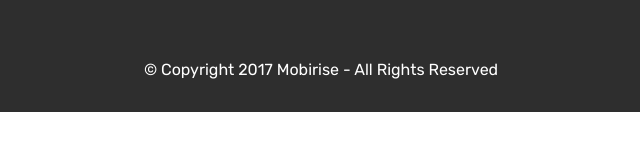
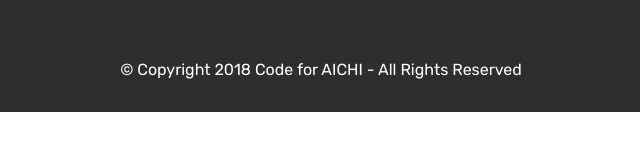
Before and after one commit to code4aichi/maptest, a plain HTML site: page page1.html in a window 1280 px wide. Shown: the part 639-790 px from the top of the page, 319-959 px from the left. Drawn offline with Linux system fonts and the light colour scheme.

Commit message:
Update page1.html

```diff
--- a/page1.html
+++ b/page1.html
@@ -91,7 +91,7 @@
         <div class="media-container-row align-center mbr-white">
             <div class="col-12">
                 <p class="mbr-text mb-0 mbr-fonts-style display-7">
-                    © Copyright 2017 Mobirise - All Rights Reserved
+                    © Copyright 2018 Code for AICHI - All Rights Reserved
                 </p>
             </div>
         </div>
```
